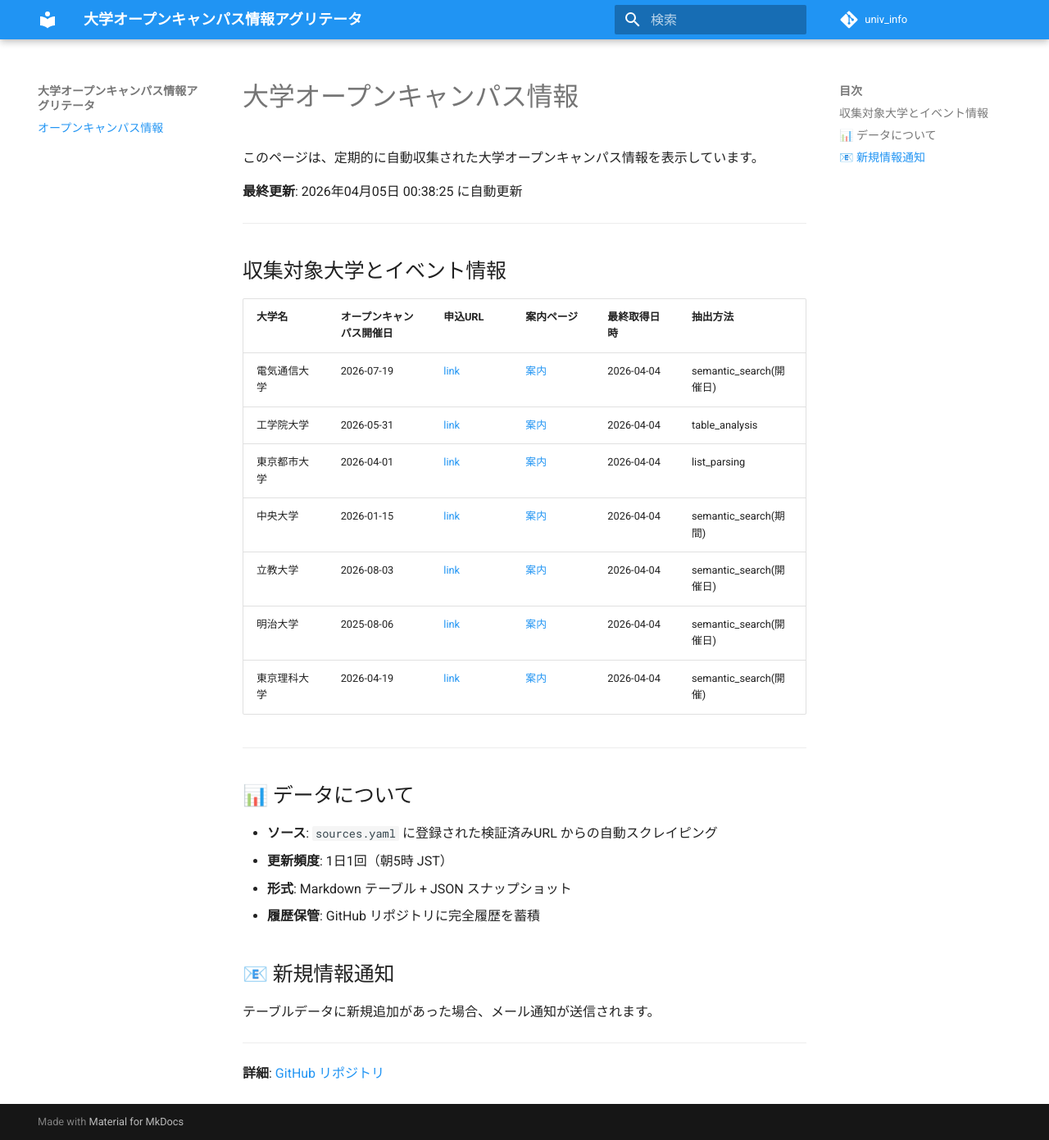
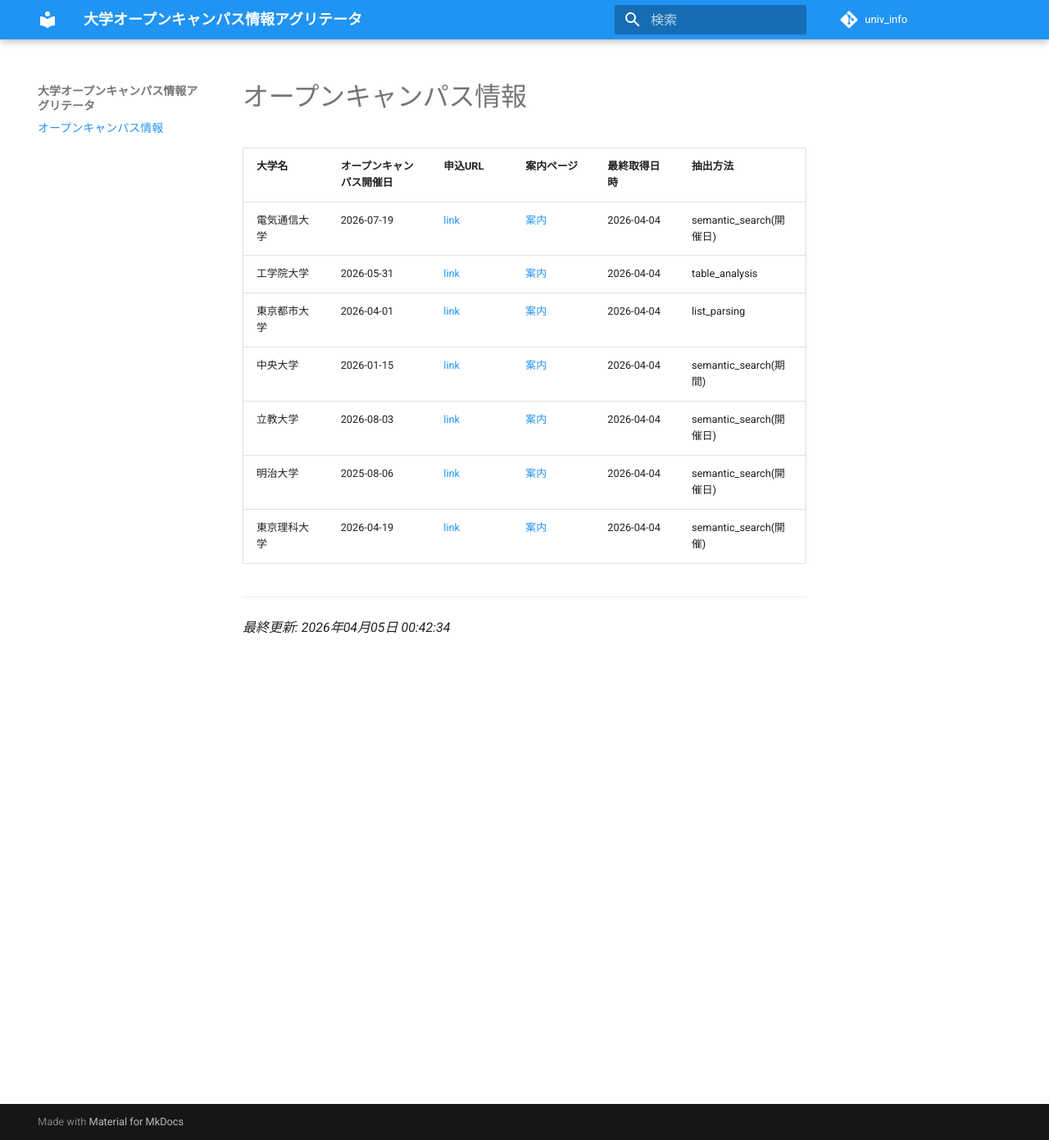
Before and after one commit to mtakahashi1150/univ_info, an MkDocs documentation site: the page built from docs/index.md, in a window 1280 px wide and 1391 px high. Shown: the whole window at 82% size. Built offline with MkDocs 1.6.1 and Material for MkDocs 9.7.7, drawn with Linux system fonts in a browser that asks for light colours; comment, search, counter and statistics services are not loaded.

Commit message:
refactor: simplify GitHub Pages to show data table only (no manual)

```diff
--- a/docs/index.md
+++ b/docs/index.md
@@ -1,13 +1,3 @@
-# 大学オープンキャンパス情報
-
-このページは、定期的に自動収集された大学オープンキャンパス情報を表示しています。
-
-**最終更新**: 2026年04月05日 00:38:25 に自動更新
-
----
-
-## 収集対象大学とイベント情報
-
 | 大学名 | オープンキャンパス開催日 | 申込URL | 案内ページ | 最終取得日時 | 抽出方法 |
 |-------|---------------------------|---------|----------|------------|---------|
 | 電気通信大学 | 2026-07-19 | [link](https://www.uec.ac.jp/education/undergraduate/event/opencampus.html) | [案内](https://www.uec.ac.jp/education/undergraduate/event/opencampus.html) | 2026-04-04 | semantic_search(開催日) |
@@ -20,17 +10,4 @@
 
 ---
 
-## 📊 データについて
-
-- **ソース**: `sources.yaml` に登録された検証済みURL からの自動スクレイピング
-- **更新頻度**: 1日1回（朝5時 JST）
-- **形式**: Markdown テーブル + JSON スナップショット
-- **履歴保管**: GitHub リポジトリに完全履歴を蓄積
-
-## 📧 新規情報通知
-
-テーブルデータに新規追加があった場合、メール通知が送信されます。
-
----
-
-**詳細**: [GitHub リポジトリ](https://github.com/mtakahashi1150/univ_info/tree/main/data)
+*最終更新: 2026年04月05日 00:42:34*
```
Also changed, not shown: 1 other file.
